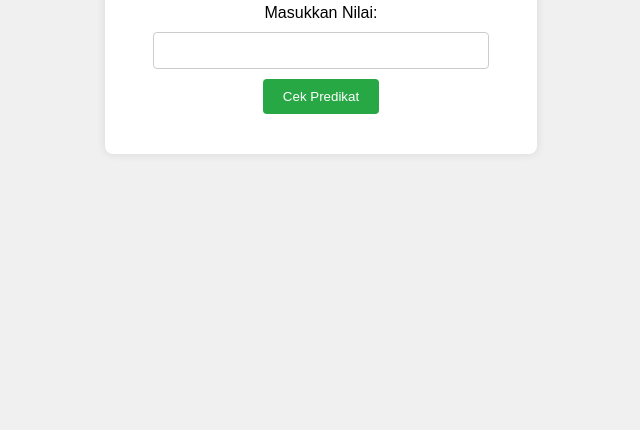
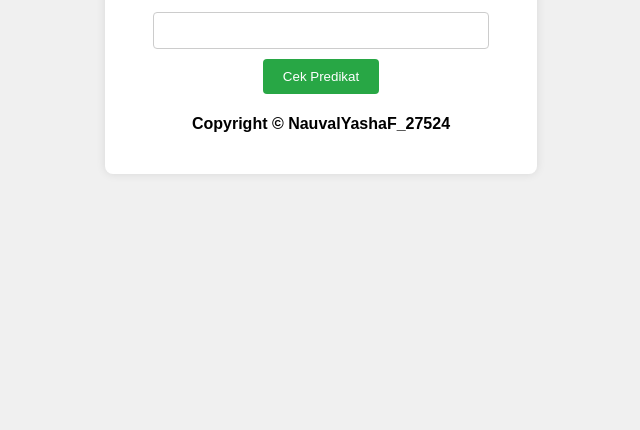
Before and after one commit to nauvalyshf/predikatlulus, a plain HTML site: page index.html in a window 1280 px wide. Shown: the part 370-800 px from the top of the page, without its empty margins (319-959 px from the left). Drawn offline with Linux system fonts and the light colour scheme.

Commit message:
index.html

```diff
--- a/index.html
+++ b/index.html
@@ -13,6 +13,7 @@
             <label for="nilai">Masukkan Nilai:</label>
             <input type="number" id="nilai" name="nilai" min="0" max="100" required>
             <button type="submit">Cek Predikat</button>
+            <h4>Copyright &copy; NauvalYashaF_27524</h4>
         </form>
         <div id="hasil"></div>
     </div>
```
